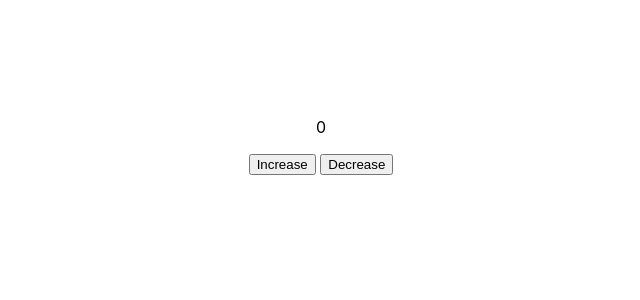
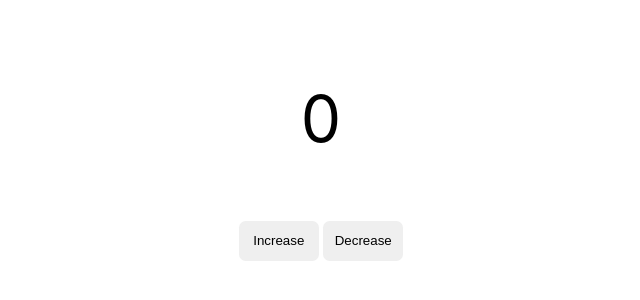
Before and after one commit to zakreed/Counter.github.io, a plain HTML site: page index.html in a window 1280 px wide. Shown: the part 262-562 px from the top of the page, without its empty margins (319-959 px from the left). Drawn offline with Linux system fonts and the light colour scheme.

Commit message:
made it look better :)

```diff
--- a/style.css
+++ b/style.css
@@ -1,4 +1,3 @@
-
 #counter {
     text-align: center;
 }
@@ -13,3 +12,14 @@ body {
     padding: 0;
     margin: 0;
 }
+
+button {
+    border: none;
+    width: 6em;
+    height: 3em;
+    border-radius: 0.5em;
+}
+
+#counter {
+    font-size: 4rem;
+}
```
